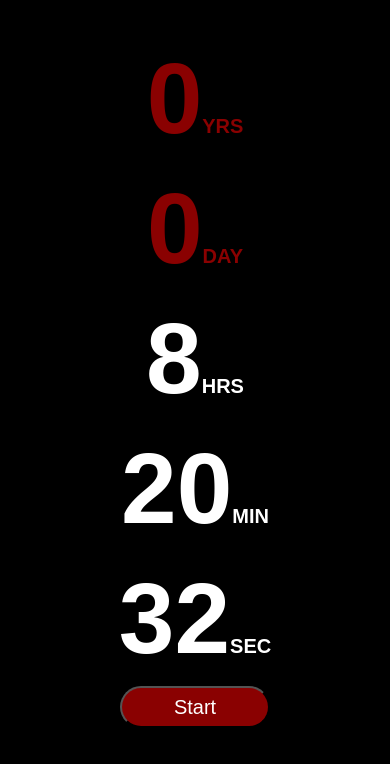
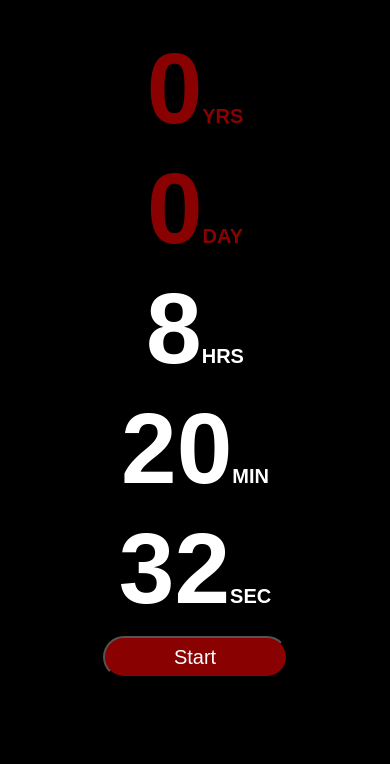
Before and after one commit to 107124/blessing-count-down, a React (Create React App) app: page / in a window 390 px wide. Shown: the top 764 px of the page. Built offline with nearby package versions, Linux system fonts and the light colour scheme.

Commit message:
mobile fix
fixed some styles to make it look better on mobile

```diff
--- a/package.json
+++ b/package.json
@@ -1,5 +1,5 @@
 {
-  "name": "count-down",
+  "name": "countdown",
   "version": "1.0.0",
   "description": "",
   "keywords": [],
--- a/src/styles.css
+++ b/src/styles.css
@@ -51,14 +51,14 @@ body {
   color: white;
   font-weight: 900;
   font-size: 100px;
-  margin-top: 15px;
+  margin-top: 5px;
 }
 
 .start-button {
   color: white;
   border-radius: 30px;
   font-size: 20px;
-  width: 150px;
+  width: 185px;
   margin: 10px;
   height: 42px;
   background-color: rgb(138, 1, 1);
```
